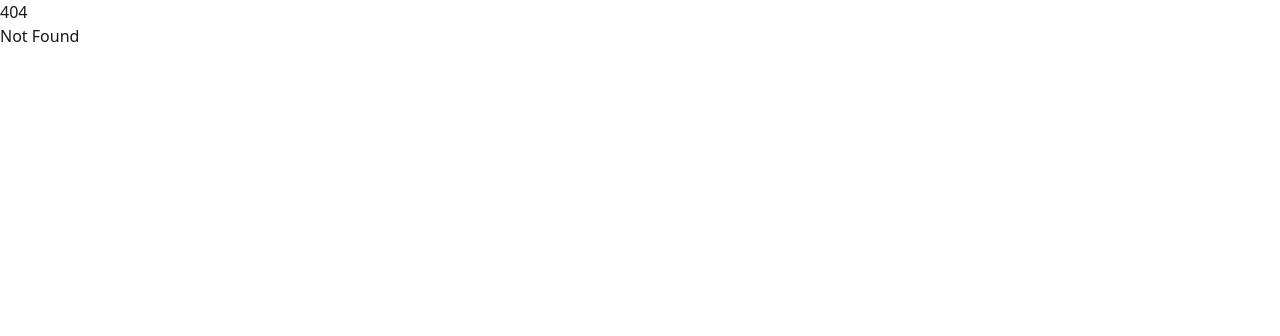
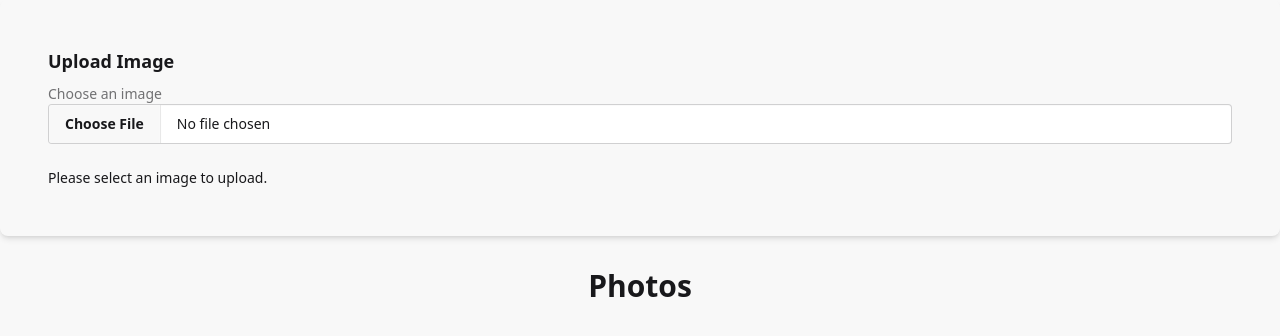
Before and after one commit to Gabriele-Mangione/Delitter, a SvelteKit app in the folder code/frontend/: page /tracking in a window 1280 px wide. Before the commit this address had no page. Shown: the top 336 px of the page. Built offline with nearby package versions, Linux system fonts and the light colour scheme.

Commit message:
add tracking page

```diff
--- a/code/frontend/src/routes/+page.svelte
+++ b/code/frontend/src/routes/+page.svelte
@@ -1,36 +1,14 @@
 <script>
-  import "../app.css";
+    import "../app.css";
 </script>
+
 <div class="min-h-screen bg-base-200">
-    <div class="navbar bg-base-100 shadow-lg">
-        <div class="navbar-start">
-            <div class="dropdown">
-                <div tabindex="0" role="button" class="btn btn-ghost lg:hidden">
-                    <svg xmlns="http://www.w3.org/2000/svg" class="h-5 w-5" fill="none" viewBox="0 0 24 24" stroke="currentColor"><path stroke-linecap="round" stroke-linejoin="round" stroke-width="2" d="M4 6h16M4 12h8m-8 6h16" /></svg>
-                </div>
-                <ul tabindex="0" class="menu menu-sm dropdown-content mt-3 z-[1] p-2 shadow bg-base-100 rounded-box w-52">
-                    <li><a>Home</a></li>
-                </ul>
-            </div>
-            <a class="btn btn-ghost text-xl">daisyUI + Svelte</a>
-        </div>
-
-        <div class="navbar-center hidden lg:flex">
-            <ul class="menu menu-horizontal px-1">
-                <li><a>Home</a></li>
-            </ul>
-        </div>
-
-        <div class="navbar-end">
-            <a class="btn btn-primary">Get Started</a>
-        </div>
-    </div>
 
     <div class="hero min-h-[40vh] bg-base-200">
         <div class="hero-content text-center">
             <div class="max-w-md">
                 <h1 class="text-5xl font-bold">Delitter</h1>
-                <button class="btn btn-secondary">Start</button>
+                <a href="/tracking" class="btn btn-secondary">Start</a>
             </div>
         </div>
     </div>
@@ -40,35 +18,32 @@
         <div class="grid grid-cols-1 gap-6 md:grid-cols-2 lg:grid-cols-3 max-w-7xl mx-auto">
 
             <div class="card w-full bg-base-100 shadow-xl">
-                <figure><div class="h-48 w-full bg-primary/20 flex items-center justify-center">Card Image</div></figure>
+                <figure>
+                    <div class="h-48 w-full bg-primary/20 flex items-center justify-center">Card Image</div>
+                </figure>
                 <div class="card-body">
                     <h3 class="card-title">Card Title One</h3>
                     <p>Uses the `card` and `card-body` classes for styling.</p>
-                    <div class="card-actions justify-end">
-                        <button class="btn btn-sm btn-info">View</button>
-                    </div>
                 </div>
             </div>
 
             <div class="card w-full bg-base-100 shadow-xl">
-                <figure><div class="h-48 w-full bg-secondary/20 flex items-center justify-center">Card Image</div></figure>
+                <figure>
+                    <div class="h-48 w-full bg-secondary/20 flex items-center justify-center">Card Image</div>
+                </figure>
                 <div class="card-body">
                     <h3 class="card-title">Card Title Two</h3>
                     <p>The grid adapts seamlessly to the viewport width.</p>
-                    <div class="card-actions justify-end">
-                        <button class="btn btn-sm btn-info">View</button>
-                    </div>
                 </div>
             </div>
 
             <div class="card w-full bg-base-100 shadow-xl">
-                <figure><div class="h-48 w-full bg-accent/20 flex items-center justify-center">Card Image</div></figure>
+                <figure>
+                    <div class="h-48 w-full bg-accent/20 flex items-center justify-center">Card Image</div>
+                </figure>
                 <div class="card-body">
                     <h3 class="card-title">Card Title Three</h3>
                     <p>Resize your browser to see the responsiveness in action!</p>
-                    <div class="card-actions justify-end">
-                        <button class="btn btn-sm btn-info">View</button>
-                    </div>
                 </div>
             </div>
 
--- /dev/null
+++ b/code/frontend/src/routes/tracking/+page.svelte
@@ -0,0 +1,83 @@
+<script lang="ts">
+	let imagePreviewUrl: string | null = null;
+	let file: File | null = null;
+	let fileInput: HTMLInputElement | null = null;
+
+	function handleFileChange(event: Event) {
+		const input = event.target as HTMLInputElement;
+		if (!input.files || !input.files[0]) {
+			file = null;
+			imagePreviewUrl = null;
+			return;
+		}
+
+		file = input.files[0];
+		const reader = new FileReader();
+		reader.onload = () => {
+			imagePreviewUrl = reader.result as string;
+		};
+		reader.readAsDataURL(file);
+	}
+
+	async function uploadFile() {
+		if (!file) return;
+		const form = new FormData();
+		form.append('file', file);
+
+		try {
+			const res = await fetch('/api/upload', {
+				method: 'POST',
+				body: form
+			});
+			if (!res.ok) throw new Error('Upload failed');
+			// handle success (e.g. show toast, clear state)
+			imagePreviewUrl = null;
+			file = null;
+			if (fileInput) fileInput.value = '';
+		} catch (err) {
+			console.error(err);
+		}
+	}
+
+	function removeSelection() {
+		file = null;
+		imagePreviewUrl = null;
+		if (fileInput) fileInput.value = '';
+	}
+</script>
+
+<div class="min-h-screen bg-base-200">
+    <div class="card shadow-md p-6">
+        <div class="card-body">
+            <h1 class="card-title">Upload Image</h1>
+
+            <div class="form-control">
+                <label class="label">
+                    <span class="label-text">Choose an image</span>
+                </label>
+                <input
+                        bind:this={fileInput}
+                        type="file"
+                        accept="image/*"
+                        class="file-input file-input-bordered w-full"
+                        on:change={handleFileChange}
+                />
+            </div>
+
+            {#if imagePreviewUrl}
+                <div class="flex items-start gap-4 mt-4">
+                    <img src={imagePreviewUrl} alt="Preview" class="max-w-xs rounded border"/><br>
+                    <div class="flex flex-col gap-2">
+                        <button class="btn btn-primary" on:click={uploadFile}>Upload</button>
+                        <button class="btn btn-ghost" on:click={removeSelection}>Remove</button>
+                    </div>
+                </div>
+            {:else}
+                <p class="text-sm text-muted mt-4">Please select an image to upload.</p>
+            {/if}
+        </div>
+    </div>
+    <div class="p-8">
+        <h2 class="text-3xl font-bold mb-6 text-center">Photos</h2>
+    </div>
+</div>
```
